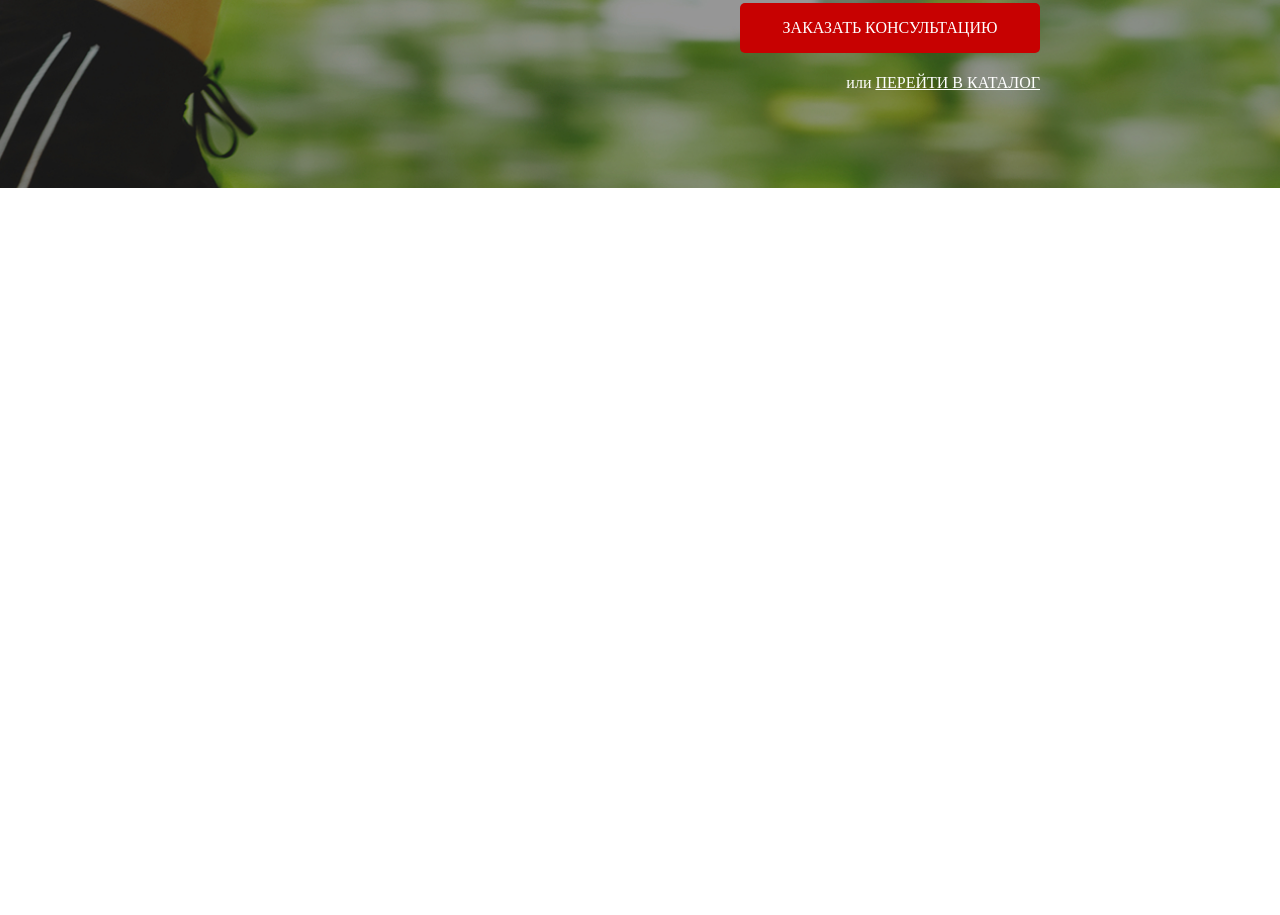
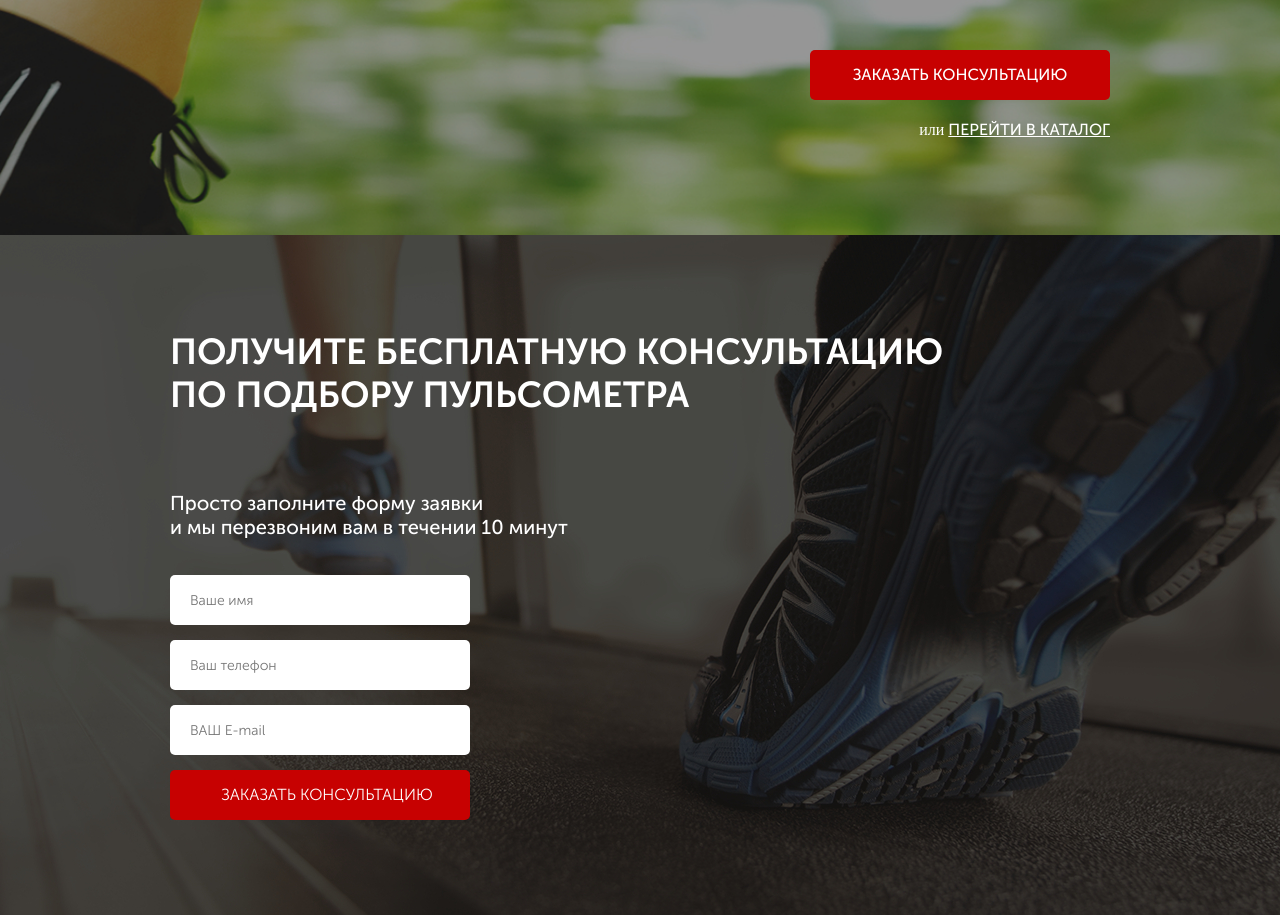
Before and after one commit to alexkhristsiuk/Pulse, a website: page src/index.html in a window 1280 px wide. Shown: the part 469-1384 px from the top of the page. Before the commit the page ends 800 px from the top, so only its background shows below. Drawn offline with Linux system fonts and the light colour scheme.

Commit message:
third section

```diff
--- a/src/index.html
+++ b/src/index.html
@@ -45,7 +45,20 @@
             </div>
         </div>
     </section>
-    <section></section>
+    <section class="consultation">
+        <div class="container">
+            <h2 class="consultation__header">Получите бесплатную консультацию <br>
+                по подбору пульсометра </h2>
+            <div class="consultation__title">Просто заполните форму заявки <br>
+                и мы перезвоним вам в течении 10 минут</div>
+            <form action="people.php">
+                <input type="text" placeholder="Ваше имя">
+                <input type="tel" name="phone" id="phone" placeholder="Ваш телефон">
+                <input type="email" name="mail" id="mail" placeholder="ВАШ E-mail">
+                <input type="button" value="заказать кОНСУЛЬТАЦИЮ">
+            </form>
+        </div>
+    </section>
 
 </body>
 </html>
--- a/src/sass/style.scss
+++ b/src/sass/style.scss
@@ -1,9 +1,10 @@
 @import "base/variable.scss";
 * {
-    font-family: 'MuseoSansCyrl';
+    font-family: 'Museo Sans Cyrl', sans-serif;
 }
 .container {
-    max-width: 1140px;
+    max-width: 940px;
+    margin: 0 auto;
 }
 .selection {
     padding: 21px 0 93px 0;
@@ -12,7 +13,7 @@
     width: 100%;
     &_header {
         display: flex;
-        justify-content: space-around;
+        justify-content: space-between;
         &_official {
             &_title {
                 color: #ffffff;
@@ -31,7 +32,6 @@
             }
         }
         &_order {
-            margin-top: -9px;
             max-width: 161px;
             &_tel {
                 text-decoration: none;
@@ -57,7 +57,7 @@
         }
     }
     &_promo {
-        margin: 91px 100px 0 0;
+        margin-top: 91px;
         display: flex;
         flex-direction: column;
         justify-content: space-between;
@@ -128,3 +128,45 @@
         }
     }
 }
+
+.consultation {
+    min-height: 680px;
+    padding: 95px 0 92px 0;
+    background: url(../img/BG/bg2.jpg) center center/cover no-repeat;
+    &__header {
+        color: #ffffff;
+        font-size: 36px;
+        font-weight: 700;
+        line-height: normal;
+        text-transform: uppercase;
+    }
+    &__title {
+        color: #ffffff;
+        font-size: 20px;
+        font-weight: 500;
+        line-height: normal;
+        margin-top: 75px;
+    }
+    form {
+        margin-top: 36px;
+    }
+    input {
+        display: block;
+        margin-top: 15px;
+        width: 300px;
+        height: 50px;
+        border-radius: 5px;
+        background-color: #ffffff;
+        color: #4b4b4b;
+        font-size: 14px;
+        font-weight: 300;
+        padding-left: 20px;
+        border: none;
+        &:last-child{
+            background-color: $main-color;
+            font-size: 16px;
+            color: #ffffff;
+            text-transform: uppercase;
+        }
+    }
+}
```
Also changed, not shown: src/css/style.min.css.
